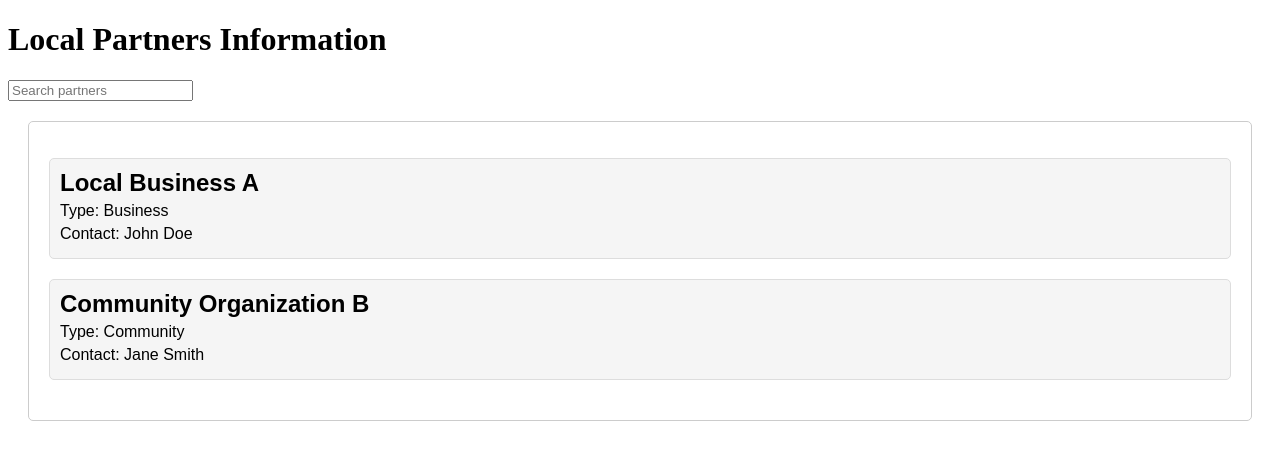
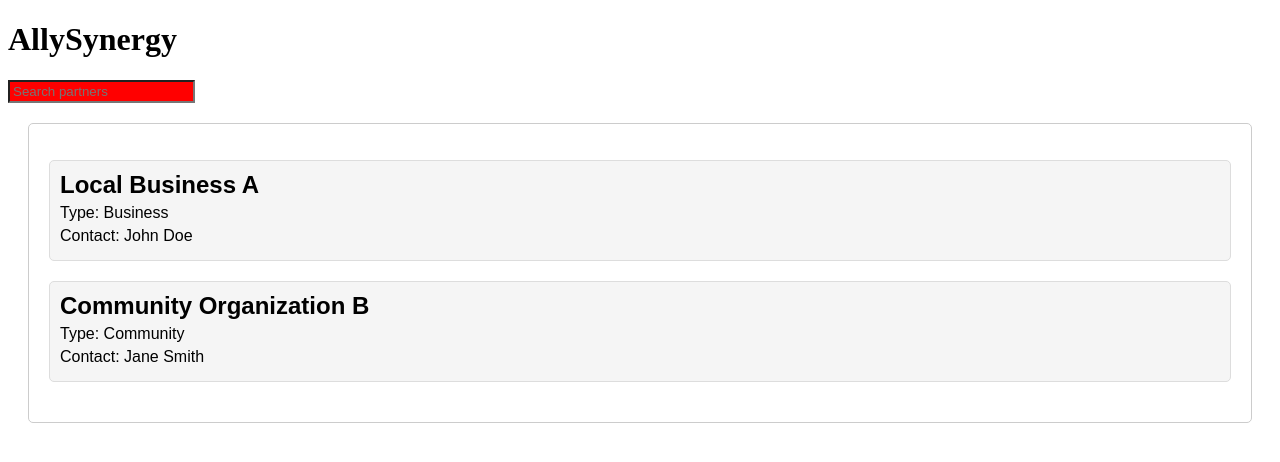
Before and after one commit to Narain-Singaram/fbla-coding-and-programming-2024, a Nuxt app: page / in a window 1280 px wide. Shown: the top 462 px of the page. Built offline with nearby package versions, Linux system fonts and the light colour scheme.

Commit message:
changed some code and md

```diff
--- a/SearchFilterBar.vue
+++ b/SearchFilterBar.vue
@@ -1,18 +1,24 @@
 <template>
   <div class="search-filter-bar">
+    <div class="search-input-wrapper">
       <input
         v-model="searchQuery"
         @input="handleSearch"
         @focus="showSuggestions = true"
-      @blur="showSuggestions = false"
+        @blur="hideSuggestions"
         class="search-input"
         placeholder="Search partners"
       />
       <ul v-if="showSuggestions" class="autocomplete-list">
-      <li v-for="suggestion in autocompleteSuggestions" :key="suggestion" @click="selectSuggestion(suggestion)">
+        <li
+          v-for="suggestion in autocompleteSuggestions"
+          :key="suggestion"
+          @click="selectSuggestion(suggestion)"
+        >
           {{ suggestion }}
         </li>
       </ul>
+    </div>
   </div>
 </template>
 
@@ -50,10 +56,17 @@ export default {
   methods: {
     handleSearch() {
       this.$emit("search", this.searchQuery);
+      this.showSuggestions = true; // Show suggestions as you type
     },
     selectSuggestion(suggestion) {
       this.searchQuery = suggestion;
+      this.hideSuggestions(); // Hide suggestions when a suggestion is selected
+    },
+    hideSuggestions() {
+      // Delay hiding suggestions to allow time for a click on a suggestion to register
+      setTimeout(() => {
         this.showSuggestions = false;
+      }, 200);
     }
   }
 };
@@ -61,6 +74,18 @@ export default {
 
 <style scoped>
 /* ... Existing styles ... */
+
+input {
+  padding: 2px 3px;
+  background: red;
+  display: block;
+}
+
+.search-input-wrapper {
+  position: relative;
+  display: inline-block;
+  width: 100%;
+}
 
 .autocomplete-list {
   list-style: none;
@@ -73,6 +98,7 @@ export default {
   border-top: none;
   border-radius: 0 0 5px 5px;
   box-shadow: 0 4px 6px rgba(0, 0, 0, 0.1);
+  z-index: 1; /* Make the suggestions appear above the input */
 }
 
 .autocomplete-list li {
--- a/app.vue
+++ b/app.vue
@@ -1,6 +1,6 @@
 <template>
   <div>
-    <h1>Local Partners Information</h1>
+    <h1>AllySynergy</h1>
     <SearchFilterBar @search="performSearch" />
     <PartnerList :partners="filteredPartners" />
   </div>
```
Also changed, not shown: 1 other file (tests, documents, lock files or other folders). Lines whose indentation alone changed are shown as unchanged.
